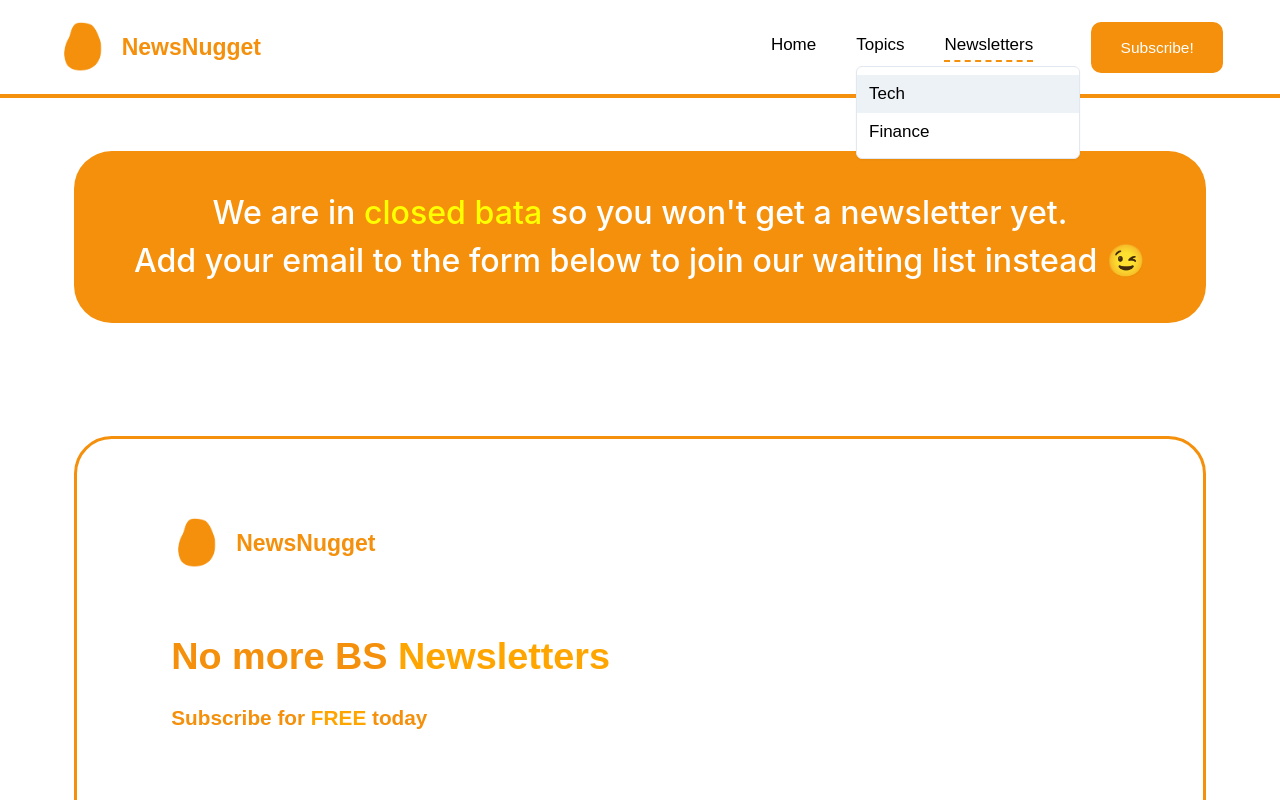
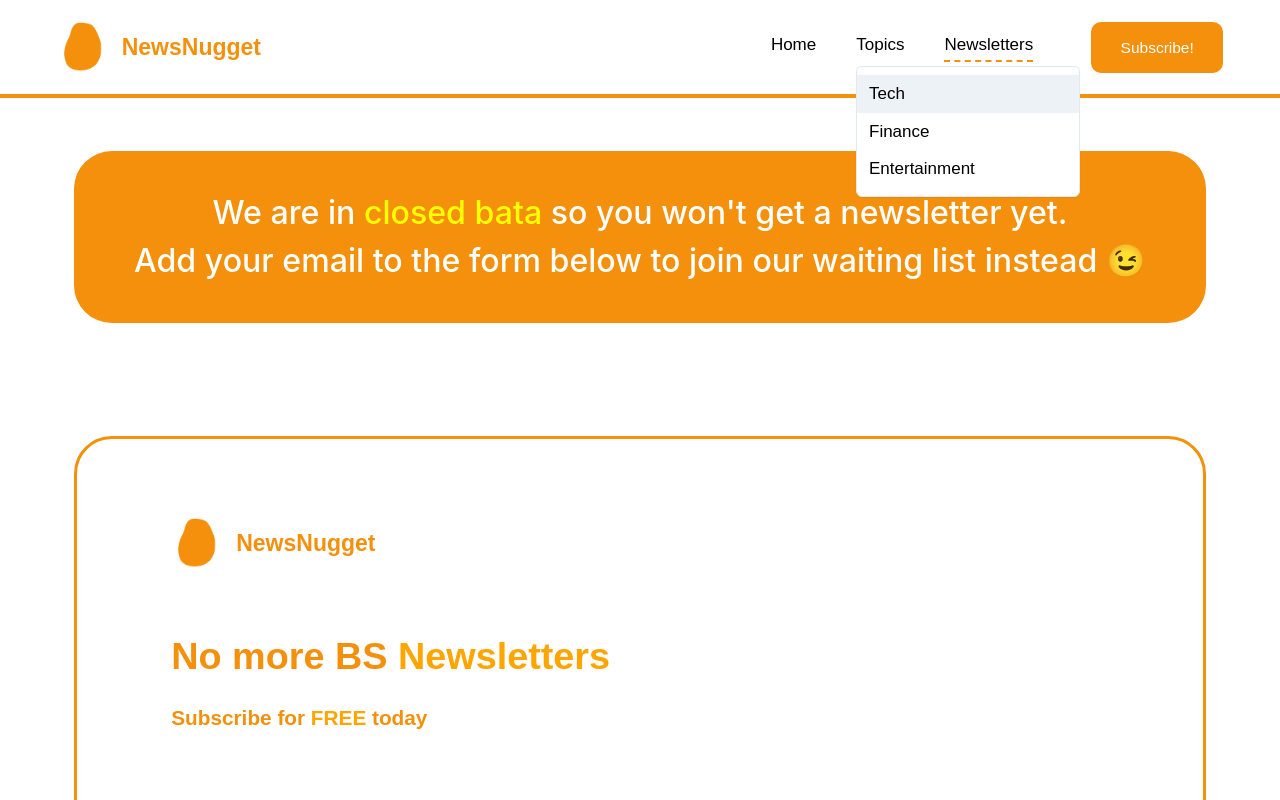
Before and after one commit to StruanMclean/NewsNugget, a Next.js app: page /closedbata in a window 1280 px wide. Both pictures are taken after a click on the button "Topics". Shown: the top 800 px of the page. Built offline with nearby package versions, Linux system fonts and the light colour scheme.

Commit message:
Entertainment

```diff
--- a/components/WebHeadder.tsx
+++ b/components/WebHeadder.tsx
@@ -43,6 +43,7 @@ export default function WebHeadder(props: any) {
                                     <MenuList>
                                         <MenuItem onClick={() => {window.location.assign(`/topic?topic=Tech`)}}>Tech</MenuItem>
                                         <MenuItem onClick={() => {window.location.assign(`/topic?topic=Finance`)}}>Finance</MenuItem>
+                                        <MenuItem onClick={() => {window.location.assign(`/topic?topic=Entertainment`)}}>Entertainment</MenuItem>
                                     </MenuList>
                                 </Menu>
                             </section>
```
